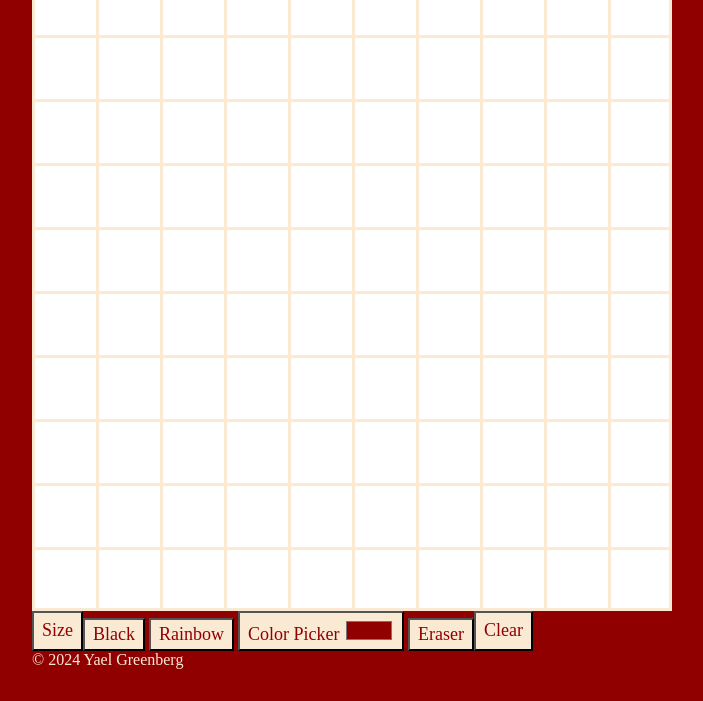
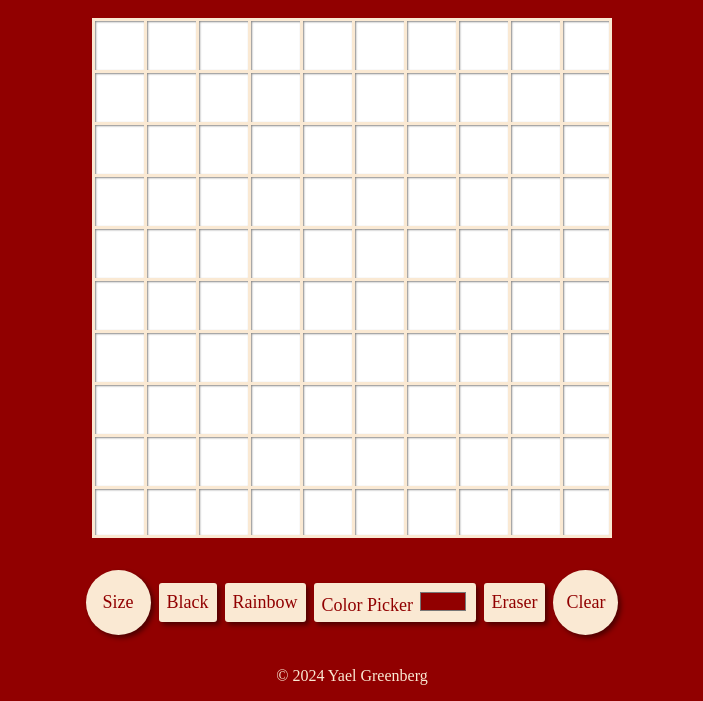
Before and after one commit to Yael-GR/etch-a-sketch, a plain HTML site: page index.html in a window 1280 px wide. Shown: the part 99-800 px from the top of the page, without its empty margins (288-991 px from the left). Drawn offline with Linux system fonts and the light colour scheme; a web font is replaced by a local one.

Commit message:
Chnage layout
Round the buttons, improve flexbox use, Chnag header font size,
add box shadows.

```diff
--- a/index.html
+++ b/index.html
@@ -10,6 +10,7 @@
 <body>
     <div id="wrapper">
         <h1 id="header">Etch A Sketch</h1>
+        <div id="content">
             <div id="container"></div>
             <div id ="selectors">
                 <button id="sizer" class="round">Size</button>
@@ -23,6 +24,7 @@
                 </div>
                 <button id="clear" class="round">Clear</button>
             </div>
+        </div>
         <footer>&copy 2024 Yael Greenberg</footer>
     </div>
 </body>
--- a/style.css
+++ b/style.css
@@ -9,7 +9,7 @@
     color: rgb(250, 233, 211);
 }
 
-html, body, #container, .rows, .cells {
+html, body, #wrapper, #content, #container, #pens, .rows, .cells {
     height: 100%;
     display: flex;
     justify-content: center;
@@ -22,23 +22,54 @@ body {
     padding: 1em;
 }
 
+#wrapper {
+    flex-direction: column;
+    gap: 2em;
+    justify-content: space-between;
+}
+
 #header {
     font-family: "montez";
-
+    font-size: 60px;
 }
 
-#selectors {
-    display: flex;
+#content {
+    flex-direction: column;
+    gap: 2em;
+    flex-grow: 1;
 }
 
 button {
     font-size: 18px;
     width: fit-content;
+    height: 39.8px;
     padding: 4px 8px;
     flex-shrink: 0;
     flex-grow: 0;
     background-color: rgb(250, 233, 211);
-    color: rgb(145, 0, 0);;
+    color: rgb(145, 0, 0);
+    border: none;
+    border-radius: 3px;
+    box-shadow: 3px 3px 5px rgba(0, 0, 0, 0.466);
+    cursor: pointer;
+}
+
+#selectors {
+    display: flex;
+    gap: 0.5em;
+    align-items: center;
+    justify-content: space-between;
+}
+
+.round {
+    width: 65px;
+    height: 65px;
+    border-radius: 50%;
+}
+
+#pens {
+    flex-wrap: wrap;
+    gap: 0.5em;
 }
 
 #color-picker {
@@ -48,9 +79,11 @@ button {
 
 #container {
     flex-direction: column;
-    width: 80vmin;  /* Grid size is 80% of the smallest viewport dimension */
-    height: 80vmin;
+    width: 65vmin;  /* Grid size is 80% of the smallest viewport dimension */
+    height: 65vmin;
     flex-shrink: 1;
+    box-shadow: inset 10px 10px 5px rgba(0, 0, 0, 0.466);
+
 }
 
 .cells {
@@ -59,6 +92,7 @@ button {
     border-top: solid;
     border-left: solid;
     background-color: white;
+    box-shadow: inset 1px 1px 2px rgba(0, 0, 0, 0.466);
 }
 
 .cells:last-child {
```
Lines whose indentation alone changed are shown as unchanged.
